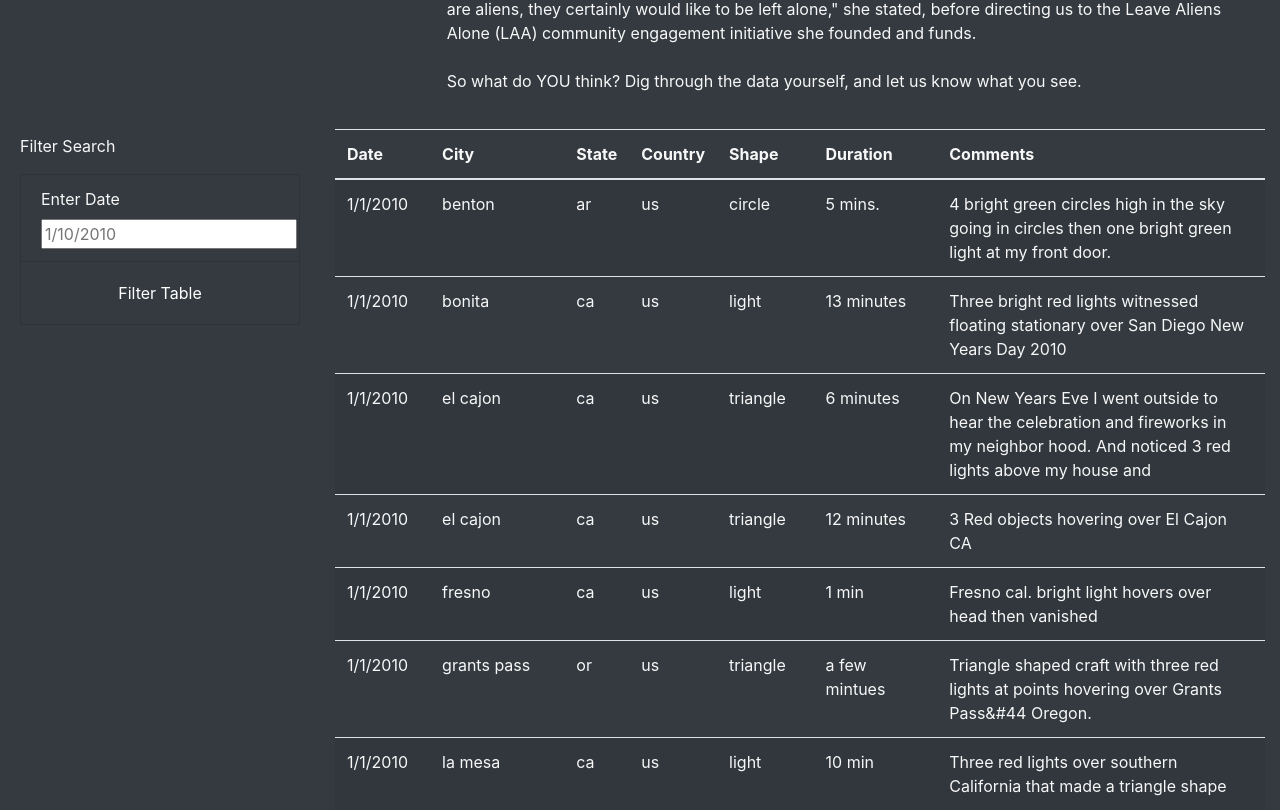
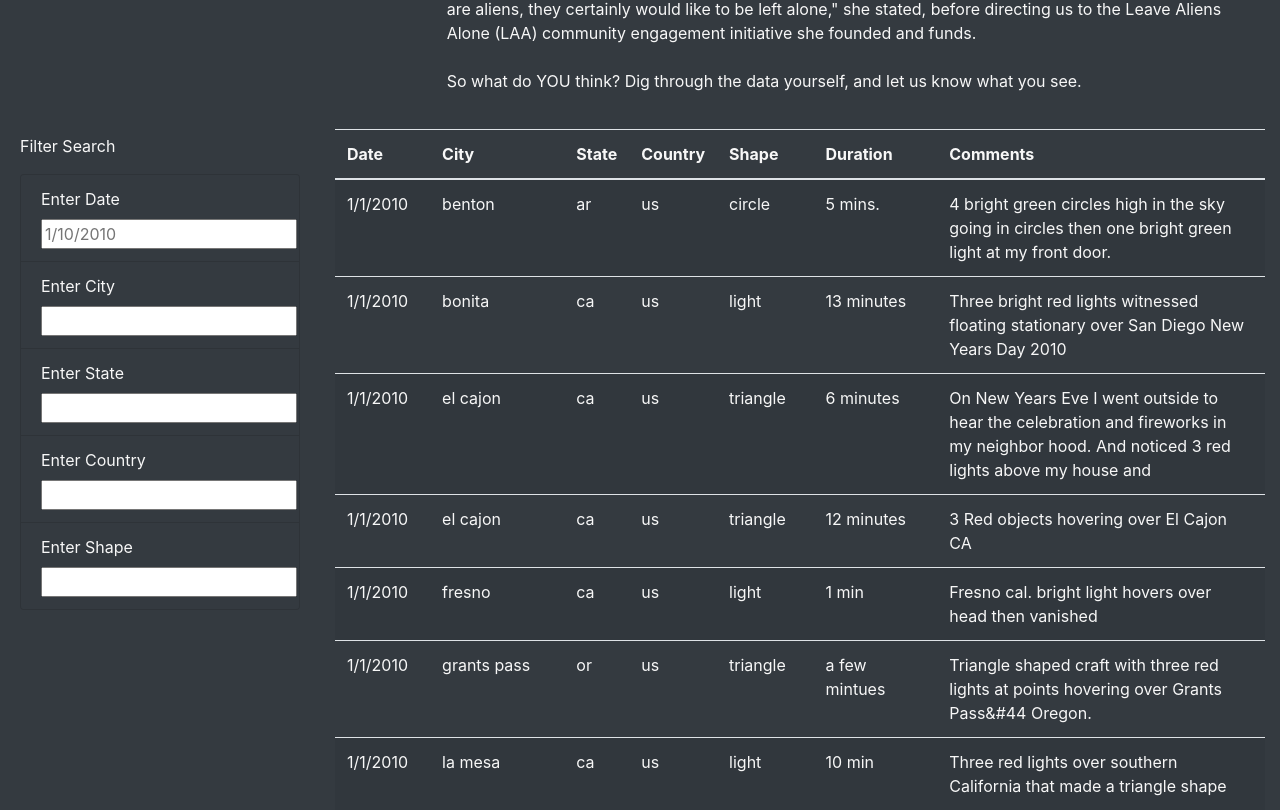
Before and after one commit to margomerritt/UFOs, a plain HTML site: page index.html in a window 1280 px wide. Shown: the part 626-1436 px from the top of the page. Drawn offline with nearby package versions, Linux system fonts and the light colour scheme.

Commit message:
Updating analysis

```diff
--- a/index.html
+++ b/index.html
@@ -66,9 +66,20 @@
                   <input type="text" placeholder="1/10/2010" id="datetime" />
                 </li>
                 <li class="list-group-item bg-dark">
-                  <button id="filter-btn" type="button" class="btn btn-dark">
-                    Filter Table
-                  </button>
+                  <label for="city">Enter City</label>
+                  <input type="text" id="city" />
+                </li>
+                <li class="list-group-item bg-dark">
+                  <label for="state">Enter State</label>
+                  <input type="text" id="state" />
+                </li>
+                <li class="list-group-item bg-dark">
+                  <label for="country">Enter Country</label>
+                  <input type="text" id="country" />
+                </li>
+                <li class="list-group-item bg-dark">
+                  <label for="shape">Enter Shape</label>
+                  <input type="text" id="shape" />
                 </li>
               </ul>
             </form>
```
Also changed, not shown: 1 other file.
